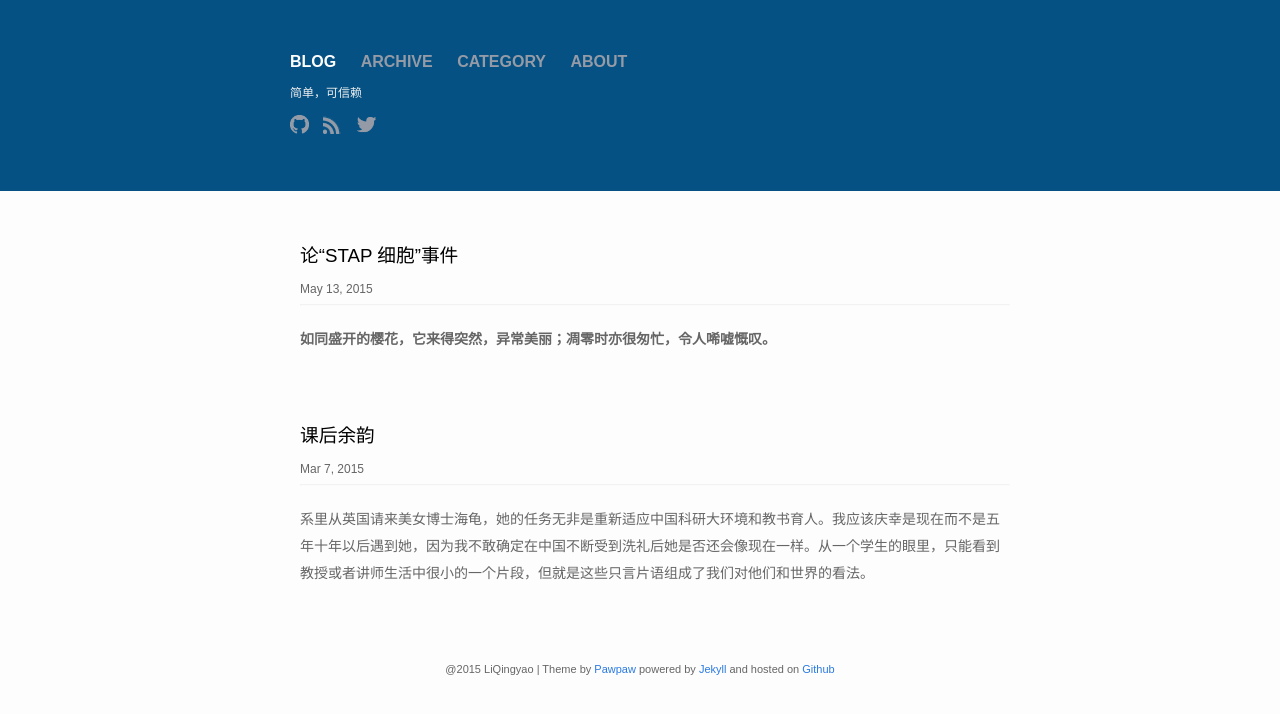
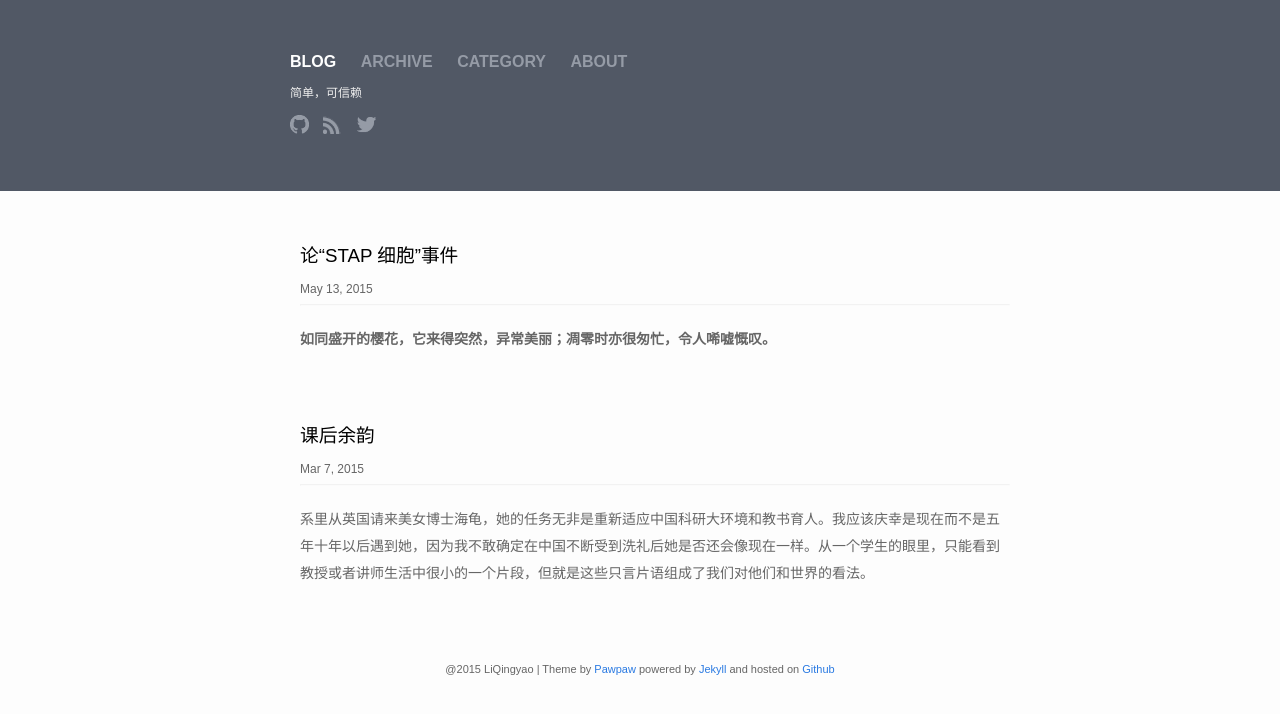
Before and after one commit to liqingyao/life, a Jekyll site: the page built from index.html, in a window 1280 px wide. Shown: the top 714 px of the page. Built offline with Jekyll 4.4.1, drawn with Linux system fonts in a browser that asks for light colours.

Commit message:
Change header color

```diff
--- a/_sass/_layout.scss
+++ b/_sass/_layout.scss
@@ -7,7 +7,7 @@ html,body {
  */
 .header {
     padding: 50px 20px 40px;
-    background-color: #055183;
+    background-color: #515865;
 }
 
 .header-container {
@@ -193,7 +193,7 @@ li {
     bottom: 20px;
     padding: 10px 15px;
     font-size: 20px;
-    background: #055183;
+    background: #515865;
     color: white;
     cursor: pointer;
 }
```
